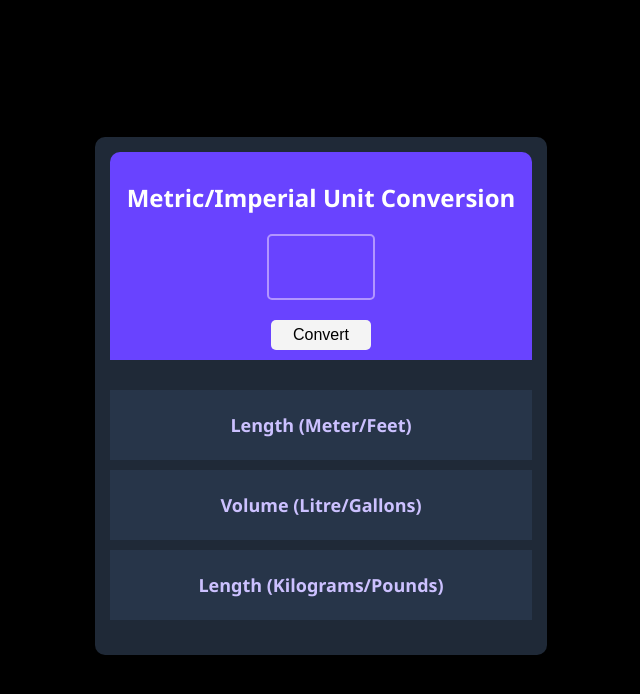
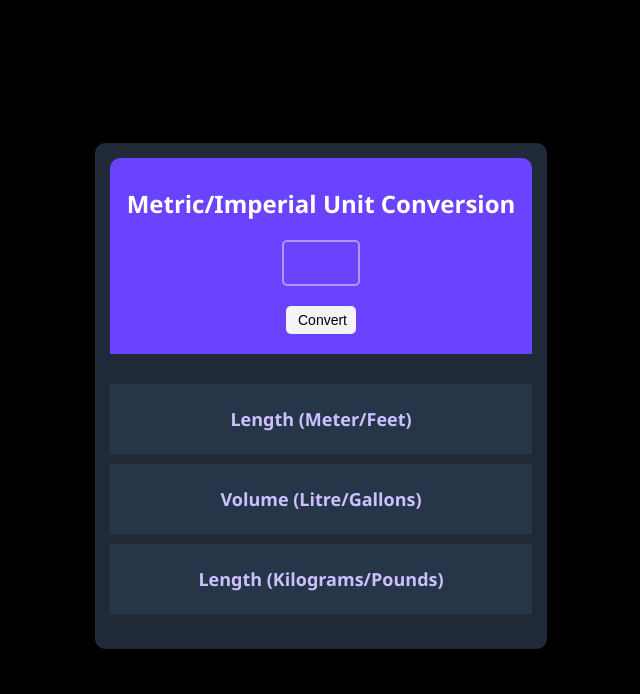
Before and after one commit to SirajAtFiverr/unit-convertor, a plain HTML site: page index.html in a window 1280 px wide. Shown: the whole page, without its empty margins (319-959 px from the left). Drawn offline with Linux system fonts and the light colour scheme.

Commit message:
save changes

```diff
--- a/index.html
+++ b/index.html
@@ -9,7 +9,7 @@
 
         <div class="section-1">
             <h2 class="heading">Metric/Imperial Unit Conversion</h2>
-            <input type="number" class="user-input"user-input">
+            <input type="number" class="user-input" autofocus>
             <button class="convert-button">Convert</button>
         </div>
 
--- a/style.css
+++ b/style.css
@@ -31,13 +31,13 @@ body{
 .user-input{
     margin: 20px auto;
     display: block;
-    width: 100px;
-    height: 60px;
+    width: 70px;
+    height: 40px;
 
     background-color: #6943FF;
     border: 2px solid #B295FF;
     border-radius: 5px;
-    font-size: 40px;
+    font-size: 30px;
     color: white;
     text-align: center;
     font-weight: bold;
@@ -55,11 +55,12 @@ body{
 
 .convert-button{
     padding: 6px 12px;
-    width: 100px;
-    font-size: 16px;
+    width: 70px;
+    font-size: 14px;
     border-radius: 5px;
     border: none;
     background-color: #F4F4F4;
+    margin-bottom: 10px;
 }
 
 .convert-button:hover{
@@ -69,8 +70,6 @@ body{
 
 .section-2{
     margin: 30px 10px;
-
-    /* padding: 10px 5px; */
 }
 
 .section-2 div{
```
